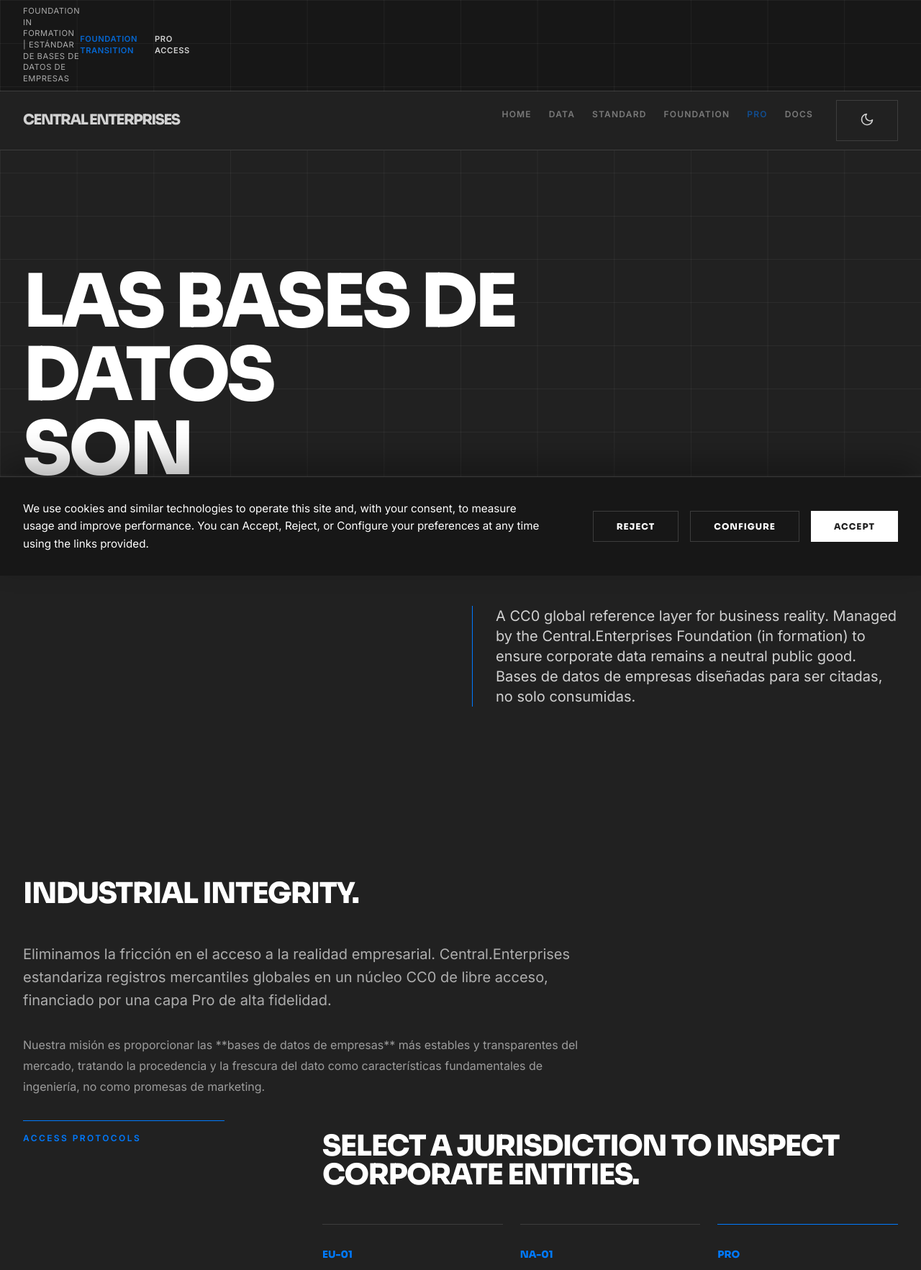
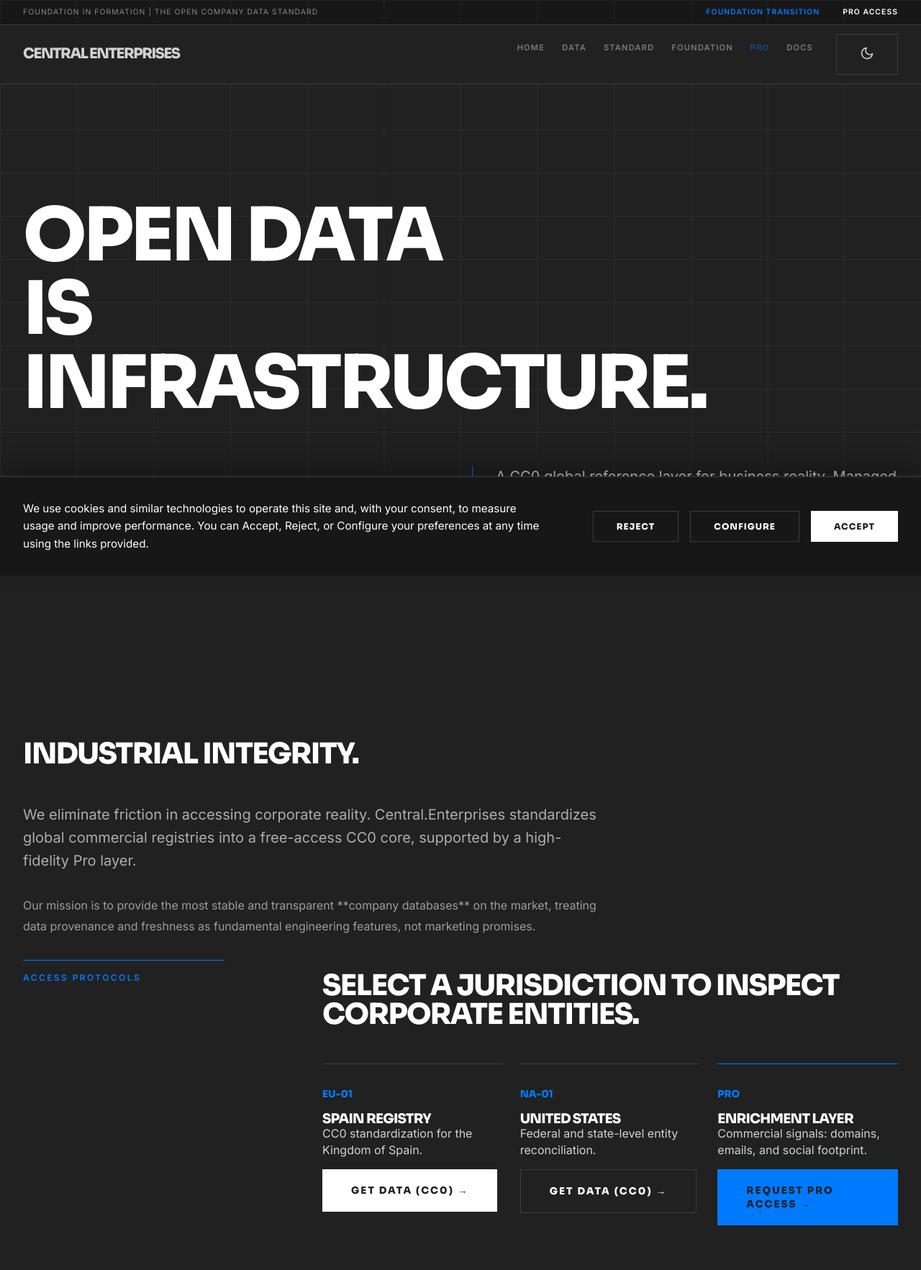
Before and after one commit to base-datos-empresas/central-enterprises, a PHP site: page /index.php in a window 1280 px wide. Shown: the top 1765 px of the page at 72% size. Run offline with PHP 8.4, Linux system fonts and the light colour scheme.

Commit message:
Technical & UI fix: Unified site to English and corrected header grid alignment

```diff
--- a/public_html/includes/footer.php
+++ b/public_html/includes/footer.php
@@ -8,8 +8,8 @@
                 <div style="font-weight: 800; color: var(--text-header); margin-bottom: 1rem; letter-spacing: -0.5px;">
                     CENTRAL ENTERPRISES</div>
                 <div style="opacity: 0.5; line-height: 1.6; max-width: 400px;">
-                    Infraestructura para la realidad empresarial compartida. Operado temporalmente por Pablo Cirre
-                    durante la formación de la Fundación en España.
+                    Infrastructure for shared business reality. Temporarily operated by Pablo Cirre during the
+                    Foundation's formation in Spain.
                 </div>
             </div>
 
@@ -17,33 +17,33 @@
                 <div>
                     <div
                         style="font-weight: 800; color: var(--text-header); margin-bottom: 1rem; text-transform: uppercase; font-size: 0.65rem; opacity: 0.4;">
-                        Protocolos</div>
+                        Protocols</div>
                     <div style="display: flex; flex-direction: column; gap: 0.5rem;">
-                        <a href="<?= $basePath ?>/legal-notice.php" style="color: inherit;">Aviso Legal</a>
-                        <a href="<?= $basePath ?>/terms.php" style="color: inherit;">Términos</a>
-                        <a href="<?= $basePath ?>/privacy.php" style="color: inherit;">Privacidad</a>
+                        <a href="<?= $basePath ?>/legal-notice.php" style="color: inherit;">Legal Notice</a>
+                        <a href="<?= $basePath ?>/terms.php" style="color: inherit;">Terms</a>
+                        <a href="<?= $basePath ?>/privacy.php" style="color: inherit;">Privacy</a>
                         <a href="<?= $basePath ?>/cookies.php" style="color: inherit;">Cookies</a>
                     </div>
                 </div>
                 <div>
                     <div
                         style="font-weight: 800; color: var(--text-header); margin-bottom: 1rem; text-transform: uppercase; font-size: 0.65rem; opacity: 0.4;">
-                        Datos</div>
+                        Data</div>
                     <div style="display: flex; flex-direction: column; gap: 0.5rem;">
                         <a href="<?= $basePath ?>/open-data.php" style="color: inherit;">Open Data (CC0)</a>
-                        <a href="<?= $basePath ?>/pro-license.php" style="color: inherit;">Licencia Pro</a>
+                        <a href="<?= $basePath ?>/pro-license.php" style="color: inherit;">Pro License</a>
                         <a href="<?= $basePath ?>/data-requests.php" style="color: inherit;">Data Requests</a>
                     </div>
                 </div>
                 <div>
                     <div
                         style="font-weight: 800; color: var(--text-header); margin-bottom: 1rem; text-transform: uppercase; font-size: 0.65rem; opacity: 0.4;">
-                        Red</div>
+                        Network</div>
                     <div style="display: flex; flex-direction: column; gap: 0.5rem;">
                         <a href="https://github.com/base-datos-empresas" target="_blank" rel="noopener"
                             style="color: inherit;">GitHub</a>
                         <a href="https://x.com/" target="_blank" rel="noopener" style="color: inherit;">X / Twitter</a>
-                        <a href="<?= $basePath ?>/contact" style="color: var(--accent); font-weight: 800;">Contacto</a>
+                        <a href="<?= $basePath ?>/contact" style="color: var(--accent); font-weight: 800;">Contact</a>
                     </div>
                 </div>
             </div>
@@ -51,7 +51,7 @@
 
         <div class="span-12"
             style="margin-top: 4rem; padding-top: 2rem; border-top: 1px solid var(--grid-line); opacity: 0.3; display: flex; justify-content: space-between;">
-            <div>© 2026 Central.Enterprises | Estándar de Bases de Datos de Empresas</div>
+            <div>© 2026 Central.Enterprises | The Open Company Data Standard</div>
             <div>Granada, Spain</div>
         </div>
     </div>
--- a/public_html/includes/header.php
+++ b/public_html/includes/header.php
@@ -1,11 +1,9 @@
-<div class="announcement-bar"
-    style="background: var(--bg-secondary); border-bottom: 1px solid var(--structural-line); padding: 0.5rem 0; font-size: 0.7rem; letter-spacing: 0.05em; text-transform: uppercase;">
+<div class="announcement-bar" style="background: var(--bg-secondary); border-bottom: 1px solid var(--structural-line); padding: 0.6rem 0; font-size: 0.65rem; letter-spacing: 0.1em; text-transform: uppercase;">
     <div class="grid-container">
-        <div style="display: flex; justify-content: space-between; align-items: center; opacity: 0.8;">
-            <div>Foundation in Formation | Estándar de Bases de Datos de Empresas</div>
-            <div style="display: flex; gap: 1.5rem;">
-                <a href="<?= $basePath ?>/donations.php" style="color: var(--accent); font-weight: 800;">Foundation
-                    Transition</a>
+        <div class="span-12" style="display: flex; justify-content: space-between; align-items: center;">
+            <div style="opacity: 0.6;">Foundation in Formation | The Open Company Data Standard</div>
+            <div style="display: flex; gap: 2rem;">
+                <a href="<?= $basePath ?>/donations.php" style="color: var(--accent); font-weight: 800;">Foundation Transition</a>
                 <a href="<?= $basePath ?>/pro.php" style="color: var(--text-header); font-weight: 800;">Pro Access</a>
             </div>
         </div>
@@ -20,13 +18,13 @@
             </div>
             <div style="display: flex; align-items: center; gap: 2rem;">
                 <div class="header-links" style="display: flex; gap: 1.5rem;">
-                    <a href="<?= $basePath ?>/index.php" class="toc-item" style="font-size: 0.75rem;">HOME</a>
-                    <a href="<?= $basePath ?>/data" class="toc-item" style="font-size: 0.75rem;">DATA</a>
-                    <a href="<?= $basePath ?>/standard" class="toc-item" style="font-size: 0.75rem;">STANDARD</a>
-                    <a href="<?= $basePath ?>/foundation" class="toc-item" style="font-size: 0.75rem;">FOUNDATION</a>
+                    <a href="<?= $basePath ?>/index.php" class="toc-item" style="font-size: 0.7rem;">HOME</a>
+                    <a href="<?= $basePath ?>/data" class="toc-item" style="font-size: 0.7rem;">DATA</a>
+                    <a href="<?= $basePath ?>/standard" class="toc-item" style="font-size: 0.7rem;">STANDARD</a>
+                    <a href="<?= $basePath ?>/foundation" class="toc-item" style="font-size: 0.7rem;">FOUNDATION</a>
                     <a href="<?= $basePath ?>/pro.php" class="toc-item"
-                        style="font-size: 0.75rem; color: var(--accent); font-weight: 800;">PRO</a>
-                    <a href="<?= $basePath ?>/docs" class="toc-item" style="font-size: 0.75rem;">DOCS</a>
+                        style="font-size: 0.7rem; color: var(--accent); font-weight: 800;">PRO</a>
+                    <a href="<?= $basePath ?>/docs" class="toc-item" style="font-size: 0.7rem;">DOCS</a>
                 </div>
                 <button id="theme-toggle" class="theme-btn" title="Toggle Theme" style="margin-right:0"></button>
             </div>
--- a/public_html/index.php
+++ b/public_html/index.php
@@ -14,7 +14,7 @@ $basePath = "";
     <link href="https://fonts.googleapis.com/css2?family=Inter:wght@400;600&family=Sora:wght@800;900&display=swap"
         rel="stylesheet">
     <meta name="description"
-        content="Central.Enterprises is a Spain-based foundation providing a CC0 reference layer and professional company databases. Bases de datos de empresas, open data as infrastructure.">
+        content="Central.Enterprises is a Spain-based foundation providing a CC0 reference layer and professional company databases. Open data as infrastructure.">
     <!-- Titan Core Styles -->
     <link rel="stylesheet" href="assets/titan.css?v=11">
     <script src="assets/theme-toggle.js?v=7" defer></script>
@@ -48,11 +48,11 @@ $basePath = "";
     <main>
         <header class="hero">
             <div class="grid-container">
-                <h1 class="hero-title">LAS BASES DE DATOS <br>SON INFRAESTRUCTURA.</h1>
+                <h1 class="hero-title">OPEN DATA <br>IS INFRASTRUCTURE.</h1>
                 <div class="hero-desc">
                     A CC0 global reference layer for business reality. Managed by the Central.Enterprises Foundation (in
-                    formation) to ensure corporate data remains a neutral public good. Bases de datos de empresas
-                    diseñadas para ser citadas, no solo consumidas.
+                    formation) to ensure corporate data remains a neutral public good. High-fidelity company databases
+                    designed for citation, not just consumption.
                 </div>
             </div>
         </header>
@@ -62,14 +62,13 @@ $basePath = "";
                 <div class="span-8">
                     <h2 class="section-title">Industrial Integrity.</h2>
                     <p style="font-size: 1.25rem; line-height: 1.6; opacity: 0.8; margin-bottom: 2rem;">
-                        Eliminamos la fricción en el acceso a la realidad empresarial. Central.Enterprises estandariza
-                        registros mercantiles globales en un núcleo CC0 de libre acceso, financiado por una capa Pro de
-                        alta fidelidad.
+                        We eliminate friction in accessing corporate reality. Central.Enterprises standardizes global
+                        commercial registries into a free-access CC0 core, supported by a high-fidelity Pro layer.
                     </p>
                     <p style="opacity: 0.7; line-height: 1.8; margin-bottom: 2rem;">
-                        Nuestra misión es proporcionar las **bases de datos de empresas** más estables y transparentes
-                        del mercado, tratando la procedencia y la frescura del dato como características fundamentales
-                        de ingeniería, no como promesas de marketing.
+                        Our mission is to provide the most stable and transparent **company databases** on the market,
+                        treating data provenance and freshness as fundamental engineering features, not marketing
+                        promises.
                     </p>
                 </div>
             </div>
```
